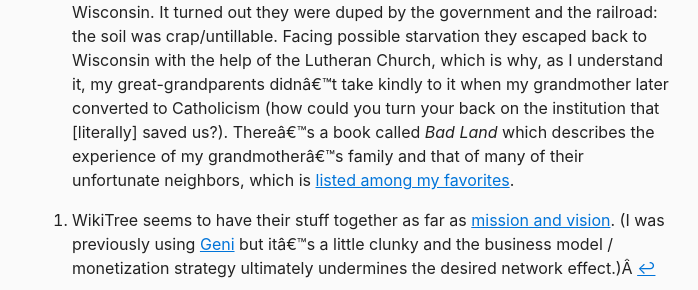
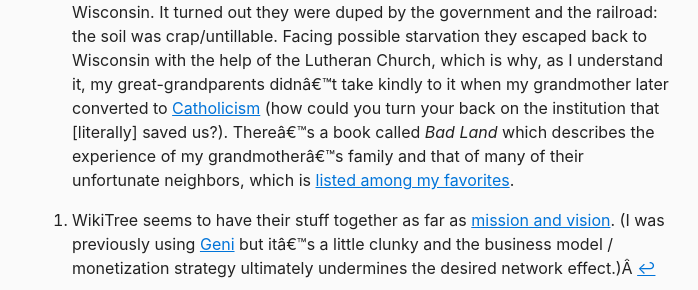
Before and after one commit to berensp/berensp.github.io, a Jekyll site: the page built from pages/ancestry.md, in a window 1280 px wide. Shown: the part 721-1011 px from the top of the page, without its empty margins (288-986 px from the left). Built offline with Jekyll 4.4.1, drawn with Linux system fonts in a browser that asks for light colours; a script that is not in the unit is left out; some of the changed lines change nothing that is shown; some of the changed text lies outside the part shown.

Commit message:
Update ancestry.md

```diff
--- a/pages/ancestry.md
+++ b/pages/ancestry.md
@@ -19,4 +19,4 @@
 - 🇮🇪 side: establish degrees of separation from James Joyce, George Bernard Shaw, and W. B. Yeats
 
 ## Running list of insights
-- **Life used to be a lot harder.** My <a href="https://www.wikitree.com/wiki/Miessner-9" target="_blank">paternal grandmother</a> was born in Montana because her parents took an enticing homestead offer and relocated from Wisconsin. It turned out they were duped by the government and the railroad: the soil was crap/untillable. Facing possible starvation they escaped back to Wisconsin with the help of the Lutheran Church, which is why, as I understand it, my great-grandparents didn't take kindly to it when my grandmother later converted to Catholicism (how could you turn your back on the institution that [literally] saved us?). There's a book called *Bad Land* which describes the experience of my grandmother's family and that of many of their unfortunate neighbors, which is [listed among my favorites](/books/).
+- **Life used to be a lot harder.** My <a href="https://www.wikitree.com/wiki/Miessner-9" target="_blank">paternal grandmother</a> was born in Montana because her parents took an enticing homestead offer and relocated from Wisconsin. It turned out they were duped by the government and the railroad: the soil was crap/untillable. Facing possible starvation they escaped back to Wisconsin with the help of the Lutheran Church, which is why, as I understand it, my great-grandparents didn't take kindly to it when my grandmother later converted to [Catholicism](/catholic/) (how could you turn your back on the institution that [literally] saved us?). There's a book called *Bad Land* which describes the experience of my grandmother's family and that of many of their unfortunate neighbors, which is [listed among my favorites](/books/).
```
